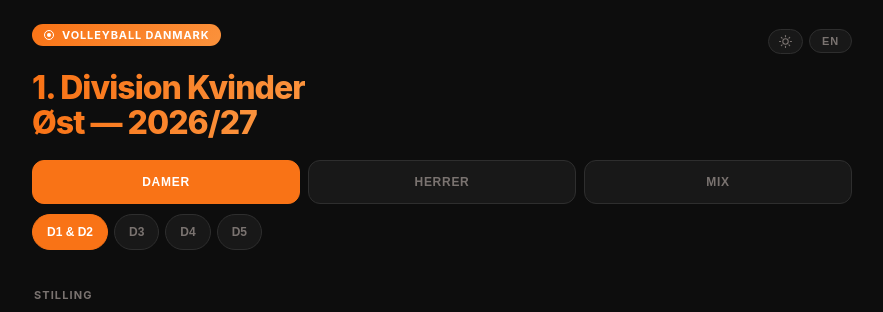
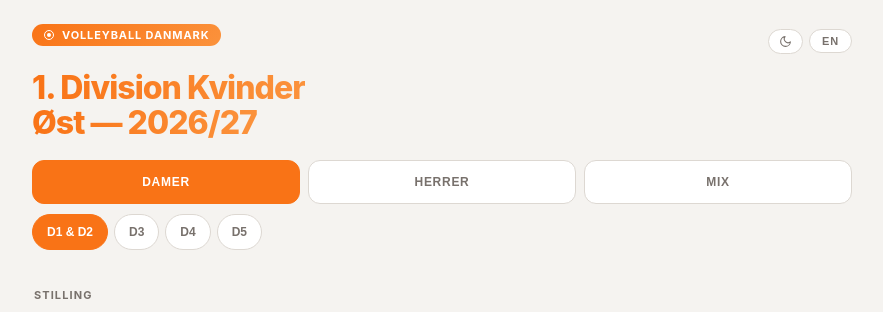
Before and after one commit to sidiropoulos/volleyball-dk, a website: page index.html in a window 1280 px wide. Shown: the top 312 px of the page, without its empty margins (198-1081 px from the left). Drawn offline with Linux system fonts and the light colour scheme.

Commit message:
Set default theme to bright

```diff
--- a/index.html
+++ b/index.html
@@ -807,7 +807,7 @@
     const MOON_PATH = '<path d="M21 12.79A9 9 0 1 1 11.21 3a7 7 0 0 0 9.79 9.79z"/>';
     const SUN_PATH  = '<circle cx="12" cy="12" r="5"/><line x1="12" y1="1" x2="12" y2="3"/><line x1="12" y1="21" x2="12" y2="23"/><line x1="4.22" y1="4.22" x2="5.64" y2="5.64"/><line x1="18.36" y1="18.36" x2="19.78" y2="19.78"/><line x1="1" y1="12" x2="3" y2="12"/><line x1="21" y1="12" x2="23" y2="12"/><line x1="4.22" y1="19.78" x2="5.64" y2="18.36"/><line x1="18.36" y1="5.64" x2="19.78" y2="4.22"/>';
 
-    let theme = localStorage.getItem('theme') || 'dark';
+    let theme = localStorage.getItem('theme') || 'light';
 
     function applyTheme() {
       document.documentElement.classList.toggle('light', theme === 'light');
```
